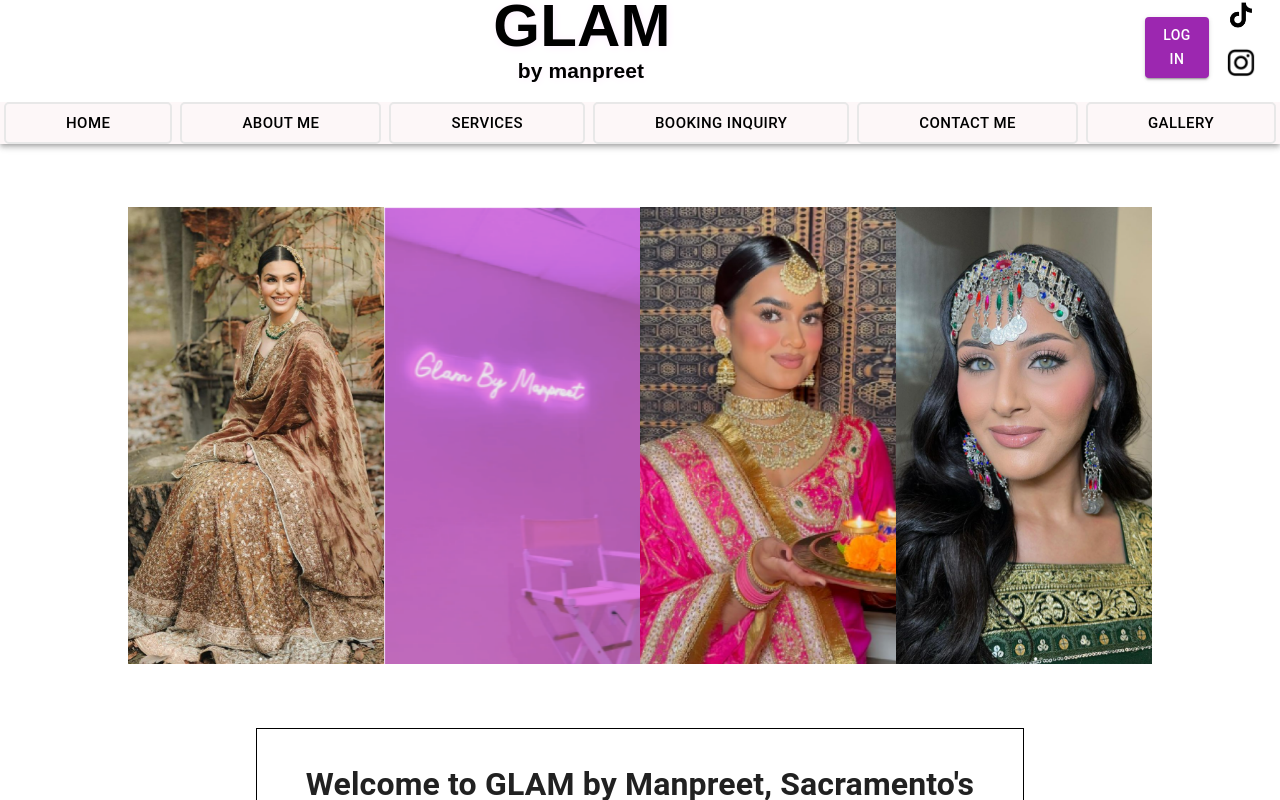
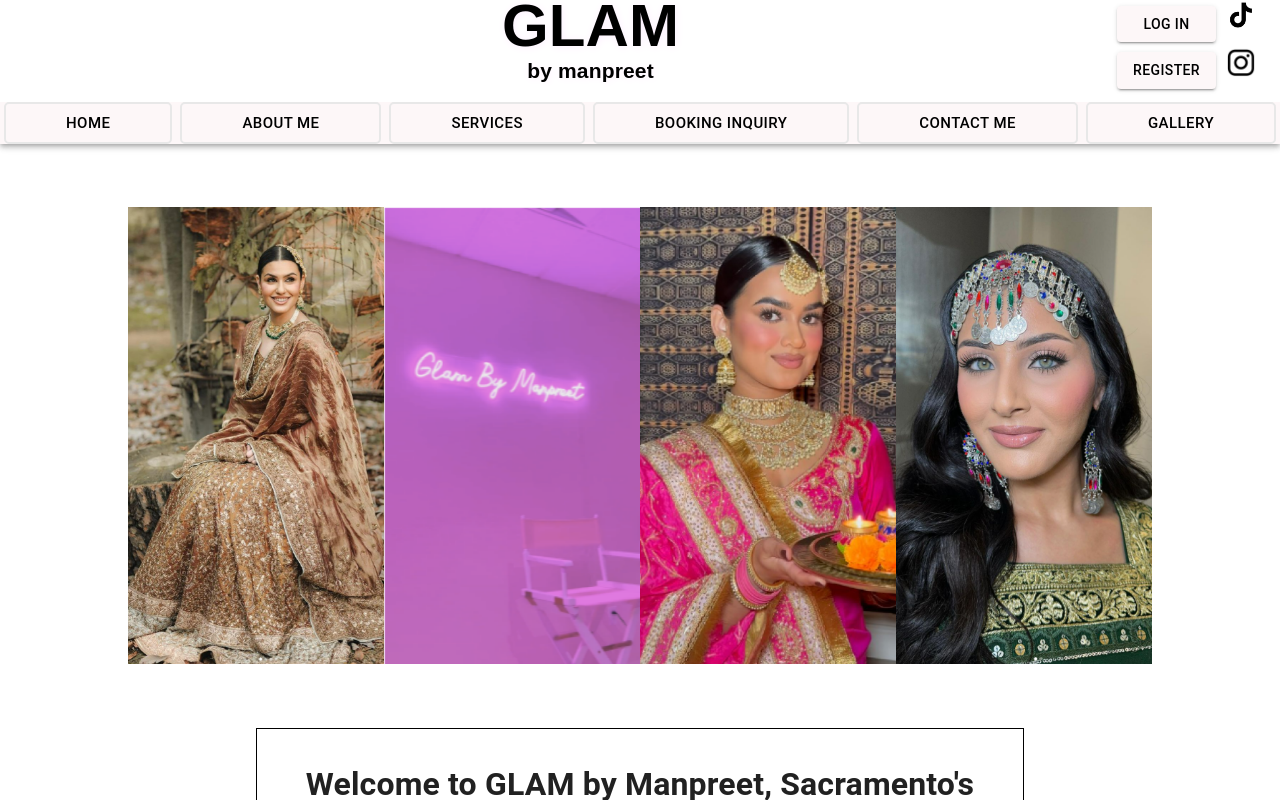
Before and after one commit to nalisonia/CtrlALtElite-, a React (Create React App) app in the folder GlamByManpreet/: page / in a window 1280 px wide. Shown: the top 800 px of the page. Built offline with nearby package versions, Linux system fonts and the light colour scheme; a web font is replaced by a local one.

Commit message:
#113 Fixed Issues with the User Authentication

```diff
--- a/GlamByManpreet/src/App.js
+++ b/GlamByManpreet/src/App.js
@@ -51,11 +51,10 @@
         <Router>
             <div className="App">
                 <NavBar session={session}/>
-
                 <Routes>
                     {/*
-                                        <Route path="/" element={<Navigate to="/home" replace />} />
-                                        <Route path="/home" element={<HomePage />} />
+                    <Route path="/" element={<Navigate to="/home" replace />} />
+                    <Route path="/home" element={<HomePage />} />
                     */}
                     <Route path="/" element={<HomePage/>} />
                     <Route path="/about_me" element={<AboutMe />} />
--- a/GlamByManpreet/src/Components/navbar.js
+++ b/GlamByManpreet/src/Components/navbar.js
@@ -80,7 +80,7 @@
 
       {/*This handles the title of the drop down menu*/}
       <Typography variant="h6" sx={{ my: 2, justifyContent:'center' }}>
-      <Link class='Nav_Bar_Title' to='/Home'>Home</Link>
+      <Link class='Nav_Bar_Title' to='/'>Home</Link>
       </Typography>
       <Divider />{/*Draws a line under the title of drop down menu*/}
       {/*List Componenet used to list stuff*/}
@@ -98,7 +98,7 @@
             {/*Goes through item which holds the array of names that correspond to the javascript pages and
             replaces an empty space with a _ so they match the routes defined in app.js so they can be linked
             properly*/}
-             <Link to={item==='Home'?'/':`/${item.toLowerCase().replace(/\s+/g, '_')}`} style={{ textDecoration: 'none', color: 'black' }}>
+             <Link to={item==='HOME'?'/':`/${item.toLowerCase().replace(/\s+/g, '_')}`} style={{ textDecoration: 'none', color: 'black' }}>
                 <ListItemText primary={item} />
             </Link>
             </ListItemButton>
@@ -111,16 +111,34 @@
       {/* Move Login and Register buttons here, inside the drawer */}
       { // Login or Logout button renders whether user is signed in or not.
             session ? (
-              <Button variant="contained" color="primary" sx={{ marginBottom: '10px', width: '80%' }} onClick={() => handleSignOut()}>
+              <Button variant="contained"  sx={{color:'black', backgroundColor:'#FDF7F8',marginBottom: '10px',width: '80%','&:hover': { // Hover effect
+                color: 'black', // Change text color on hover
+                border: '2px solid #E8E8E8', // Add border
+                backgroundColor: '#ec98e8', //
+                boxShadow: '0px 4px 6px rgba(0, 0, 0, 0.1)', // Adding a shadow effect
+              }, }} onClick={() => handleSignOut()}>
                 Log out
               </Button>
             ) : (
-              <Button variant="contained" color="secondary" sx={{ width: '80%' }} onClick={() => handleSignIn()}>
+              <Button variant="contained" sx={{color:'black', backgroundColor:'#FDF7F8',marginBottom: '10px',width: '80%','&:hover': { // Hover effect
+                color: 'black', // Change text color on hover
+                border: '2px solid #E8E8E8', // Add border
+                backgroundColor: '#ec98e8', //
+                boxShadow: '0px 4px 6px rgba(0, 0, 0, 0.1)', // Adding a shadow effect
+              }, }} onClick={() => handleSignIn()}>
                 Log In
               </Button>
             )
           }
     </Box>
+
+    <Button sx={{color:'black', backgroundColor:'#FDF7F8',marginBottom: '10px',width: '75%','&:hover': { // Hover effect
+                color: 'black', // Change text color on hover
+                border: '2px solid #E8E8E8', // Add border
+                backgroundColor: '#ec98e8', //
+                boxShadow: '0px 4px 6px rgba(0, 0, 0, 0.1)', // Adding a shadow effect
+              }, }}  component={Link} to="/Register" variant="contained">Register</Button>
+
     </Box>
   );
 
@@ -145,11 +163,14 @@
             <MenuIcon />
           </IconButton>
 
+
+
+
           {/*title of the web page and links to / which correpsonds to home in app.js . So when you click the title it takes you home*/}
           <Typography  variant="h6" component="div"
           sx={{flexGrow: 1, display: { xs: 'flex', sm: 'block'}, justifyContent: 'center', paddingTop:'15px'}}>
               {/*To center title*/}
-            <Link to="/Home" className='Nav_Bar_Title' >GLAM <br></br><text>by manpreet</text></Link>
+            <Link to="/" className='Nav_Bar_Title' >GLAM <br></br><text>by manpreet</text></Link>
           </Typography>
 
           {/* Buttons to login and register for the desktop version*/}
@@ -157,15 +178,34 @@
 
           { // Login or Logout button renders whether user is signed in or not.
             session ? (
-              <Button variant="contained" color="primary" sx={{ marginBottom: '10px', width: '80%' }} onClick={() => handleSignOut()}>
+              <Button variant="contained" sx={{ color:'black', backgroundColor:'#FDF7F8', margin:'0.5vh',width: '100%',marginBottom:'10px' ,'&:hover': { // Hover effect
+                color: 'black', // Change text color on hover
+                border: '2px solid #E8E8E8', // Add border
+                backgroundColor: '#ec98e8', //
+                boxShadow: '0px 4px 6px rgba(0, 0, 0, 0.1)', // Adding a shadow effect
+              },}} onClick={() => handleSignOut()}>
                 Log out
               </Button>
             ) : (
-              <Button variant="contained" color="secondary" sx={{ width: '80%' }} onClick={() => handleSignIn()}>
+              <Button variant="contained"  sx={{ color:'black', backgroundColor:'#FDF7F8',marginBottom: '10px',width: '100%','&:hover': { // Hover effect
+                color: 'black', // Change text color on hover
+                border: '2px solid #E8E8E8', // Add border
+                backgroundColor: '#ec98e8', //
+                boxShadow: '0px 4px 6px rgba(0, 0, 0, 0.1)', // Adding a shadow effect
+              }, }} onClick={() => handleSignIn()}>
                 Log In
               </Button>
             )
+
+
           }
+          <Button sx={{color:'black', backgroundColor:'#FDF7F8', '&:hover': { // Hover effect
+                  color: 'black', // Change text color on hover
+                  border: '2px solid #E8E8E8', // Add border
+                  backgroundColor: '#ec98e8', //
+                  boxShadow: '0px 4px 6px rgba(0, 0, 0, 0.1)', // Adding a shadow effect
+                },}} component={Link} to="/Register" variant="contained">Register</Button>
+
           </Box>
 
              {/*Buttons for the tiktok and IG, they link you to the website using href and the link*/}
@@ -192,7 +232,7 @@
               <Button
               key={item}
               component={Link}
-              to={item==='Home'?"/":`/${item.toLowerCase().replace(/\s+/g, '_')}`} // Replace spaces with underscore to match the routes in app.js
+              to={item==='HOME'?"/":`/${item.toLowerCase().replace(/\s+/g, '_')}`} // Replace spaces with underscore to match the routes in app.js
               sx={{
                 color: 'black',
                 textTransform: 'none',
--- a/GlamByManpreet/src/Styles/NavBar.css
+++ b/GlamByManpreet/src/Styles/NavBar.css
@@ -50,7 +50,6 @@
   align-items: center;
 
   /* Push content to the center by setting left and right margins to auto */
-  margin-left: auto;
   margin-right: auto;
 
   /* Specify the font family */
@@ -60,7 +59,7 @@
    Another Font option, not sure which ones is better
    font-family: 'Daxline', sans-serif;
    */
-
+   margin-left: 40px;
 
   /* Set the font size to 30 pixels */
   font-size: 60px;
@@ -70,13 +69,16 @@
 
   text-decoration: none;
   color: black;
-  padding-left: 2px;
+  padding-left: px;
   line-height: 0.1;
   text-shadow: 1px 1px 8px rgb(253, 239, 255);
+
 }
 
 .Nav_Bar_Title > text{
   font-size: 0.35em;
+  margin-left: 40px;
+
 }
 
 
@@ -88,10 +90,13 @@
     }
 
     .Nav_Bar_Title{
+
         font-size: 40px;
         line-height: 0.5;
         padding-bottom: 10px;
         padding-right: 15%;
+        margin-left: 100px;
+
     }
 
 
```
